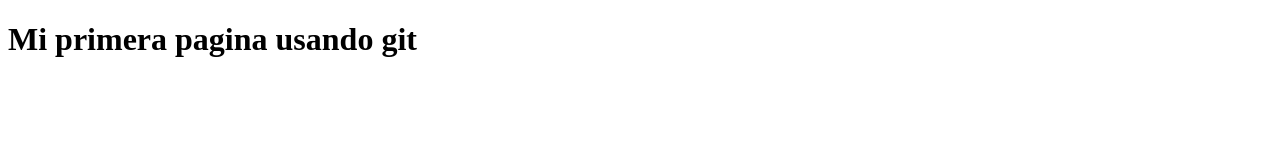
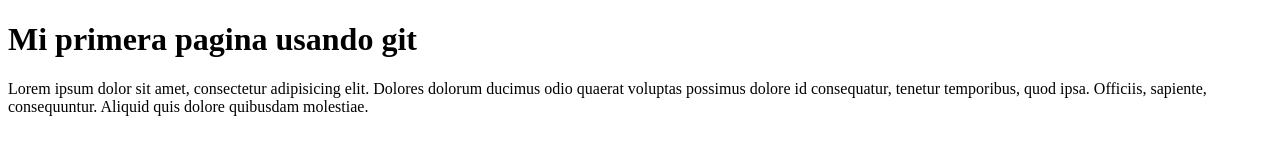
Before and after one commit to leydergil/aprendiendogit, a plain HTML site: page index.html in a window 1280 px wide. Drawn offline with Linux system fonts and the light colour scheme.

Commit message:
He agregado un texto en la etiqueta p

```diff
--- a/index.html
+++ b/index.html
@@ -7,6 +7,6 @@
 <body>
 	<h1>Mi primera pagina usando git</h1>
 	<div class="contenedor"></div>
-	<p></p>
+	<p>Lorem ipsum dolor sit amet, consectetur adipisicing elit. Dolores dolorum ducimus odio quaerat voluptas possimus dolore id consequatur, tenetur temporibus, quod ipsa. Officiis, sapiente, consequuntur. Aliquid quis dolore quibusdam molestiae.</p>
 </body>
 </html>
```
